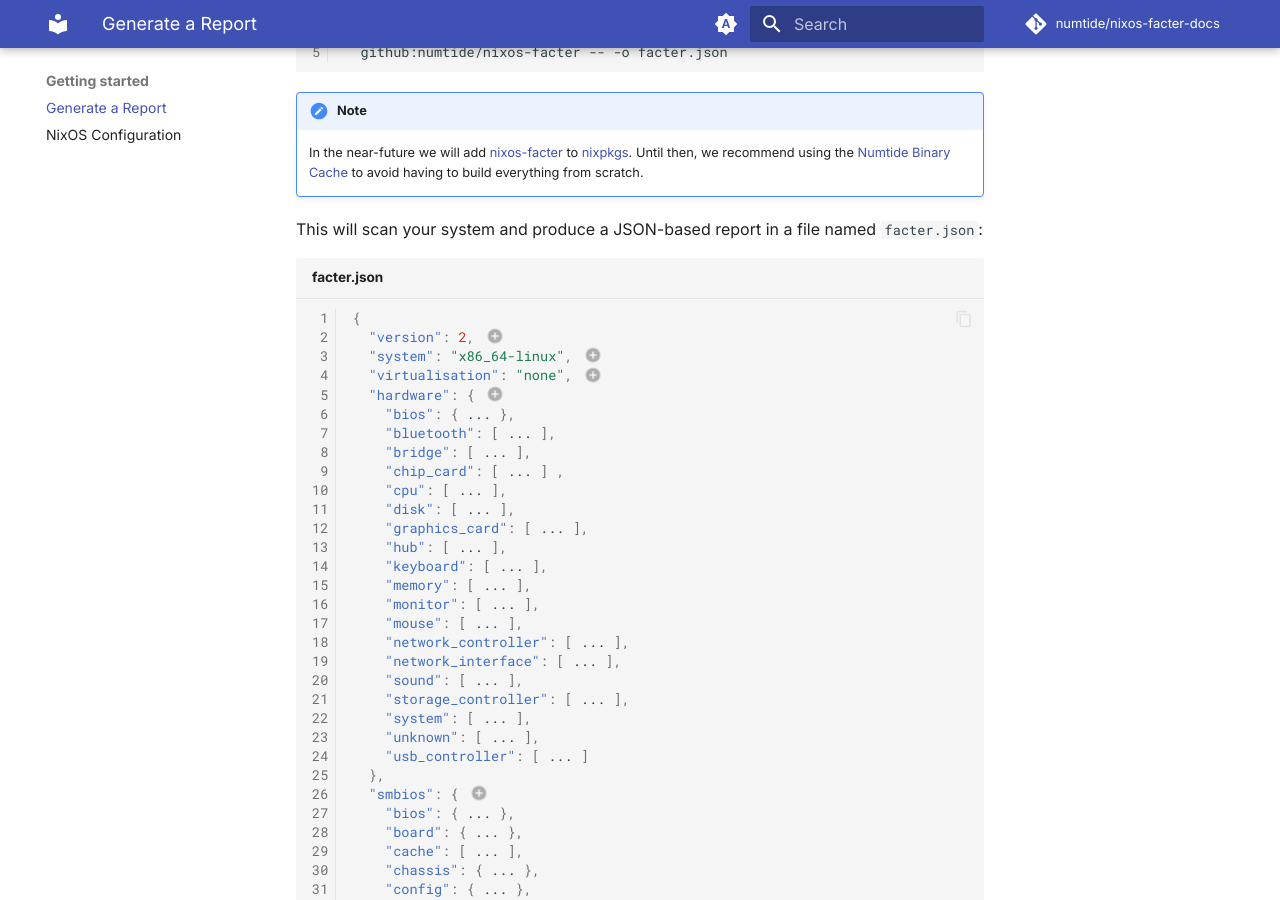
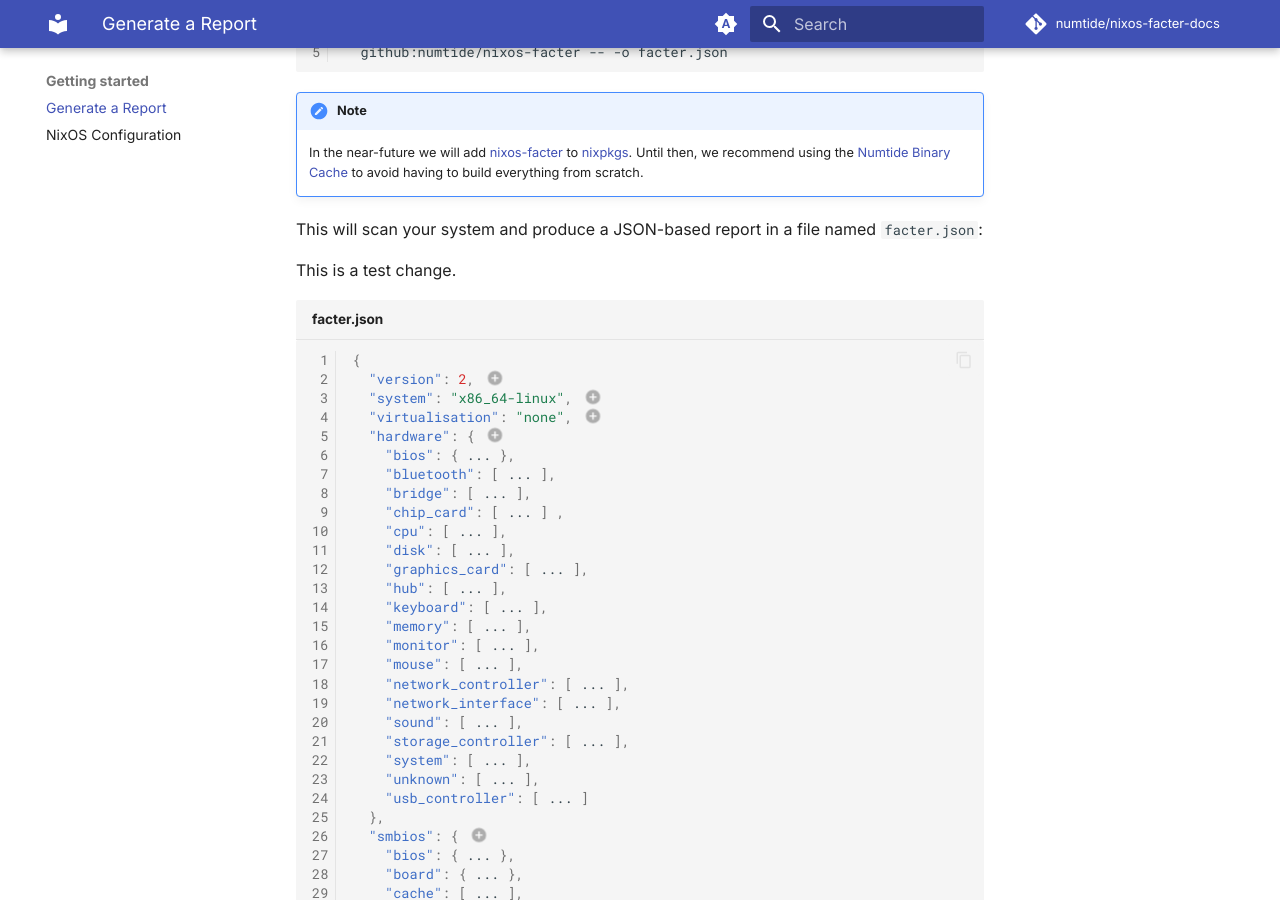
Before and after one commit to numtide/nixos-facter-docs, an MkDocs documentation site: the page built from docs/getting-started/generate-report.md, in a window 1280 px wide and 900 px high, scrolled down 354 px. Built offline with MkDocs 1.6.1 and Material for MkDocs 9.7.7, drawn with Linux system fonts in a browser that asks for light colours; comment, search, counter and statistics services are not loaded; the version menu is left out.

Commit message:
test: change to test github workflow

````diff
--- a/docs/getting-started/generate-report.md
+++ b/docs/getting-started/generate-report.md
@@ -16,6 +16,8 @@
     to avoid having to build everything from scratch.
 
 This will scan your system and produce a JSON-based report in a file named `facter.json`:
+
+This is a test change.
 
 ```json title="facter.json"
 {
````
